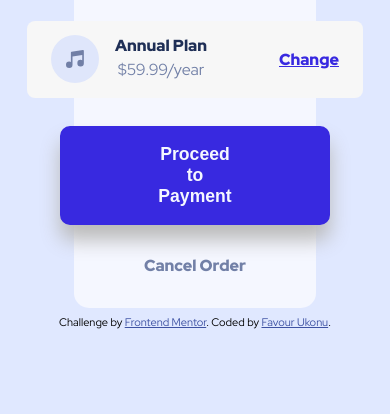
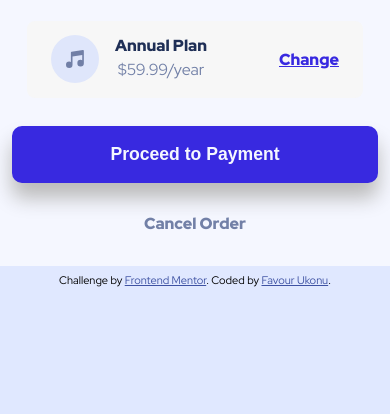
Before and after one commit to Thatgirl9/Order-Summary-Component, a plain HTML site: page index.html in a window 390 px wide. Shown: the part 430-844 px from the top of the page. Drawn offline with Linux system fonts and the light colour scheme.

Commit message:
last changes

```diff
--- a/styles.css
+++ b/styles.css
@@ -171,8 +171,5 @@ body{
     background-repeat: no-repeat;
   }
 
-  .order__container{
-   width:62%;
-  }
 
 }
```
